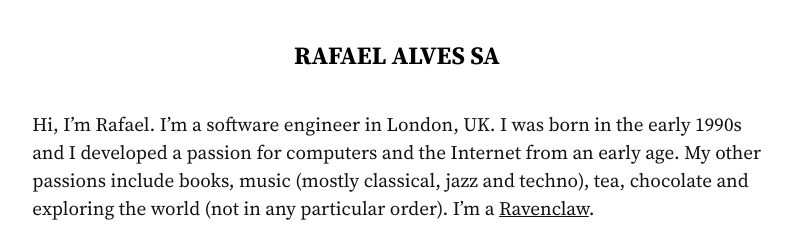
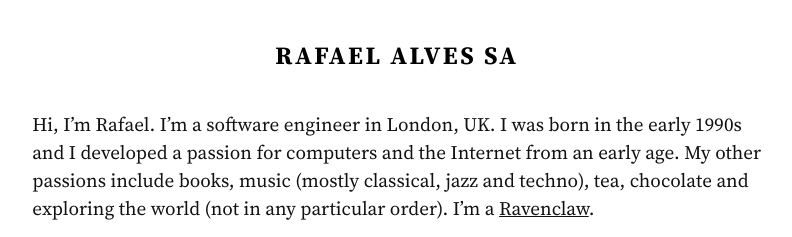
Before and after one commit to rafaelalvessa/rafael.me.uk, a Jekyll site: the page built from index.md, in a window 1280 px wide. Shown: the top 237 px of the page, without its empty margins (243-1035 px from the left). Built offline with Jekyll 4.4.1, drawn with Linux system fonts in a browser that asks for light colours.

Commit message:
Add letter-spacing to title heading

```diff
--- a/assets/css/default.scss
+++ b/assets/css/default.scss
@@ -27,6 +27,7 @@ h1 {
   color: var(--accent-color);
   font-size: 1.3em;
   font-weight: bold;
+  letter-spacing: 0.1em;
   margin: 1.5em 0;
   text-align: center;
   text-transform: uppercase;
```
